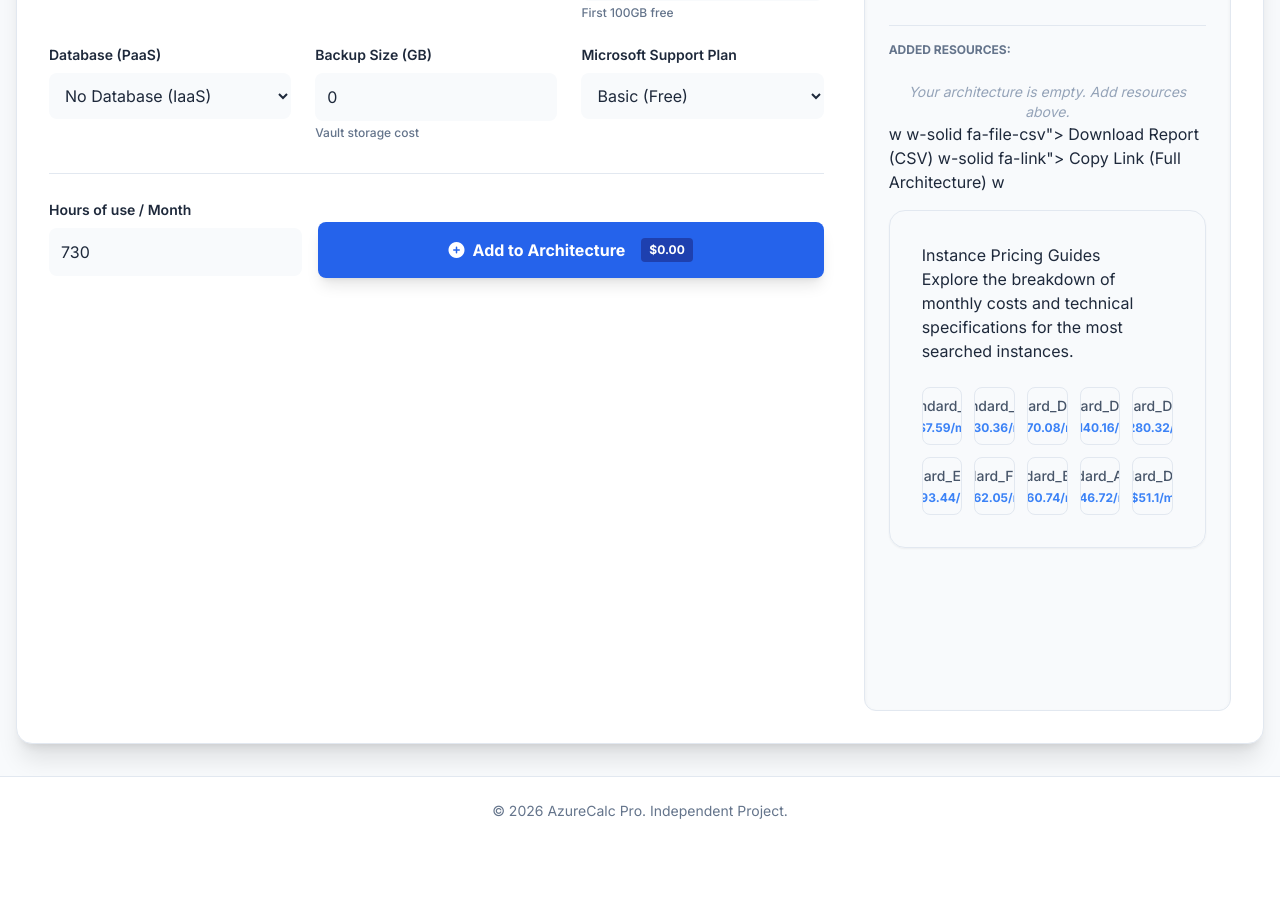
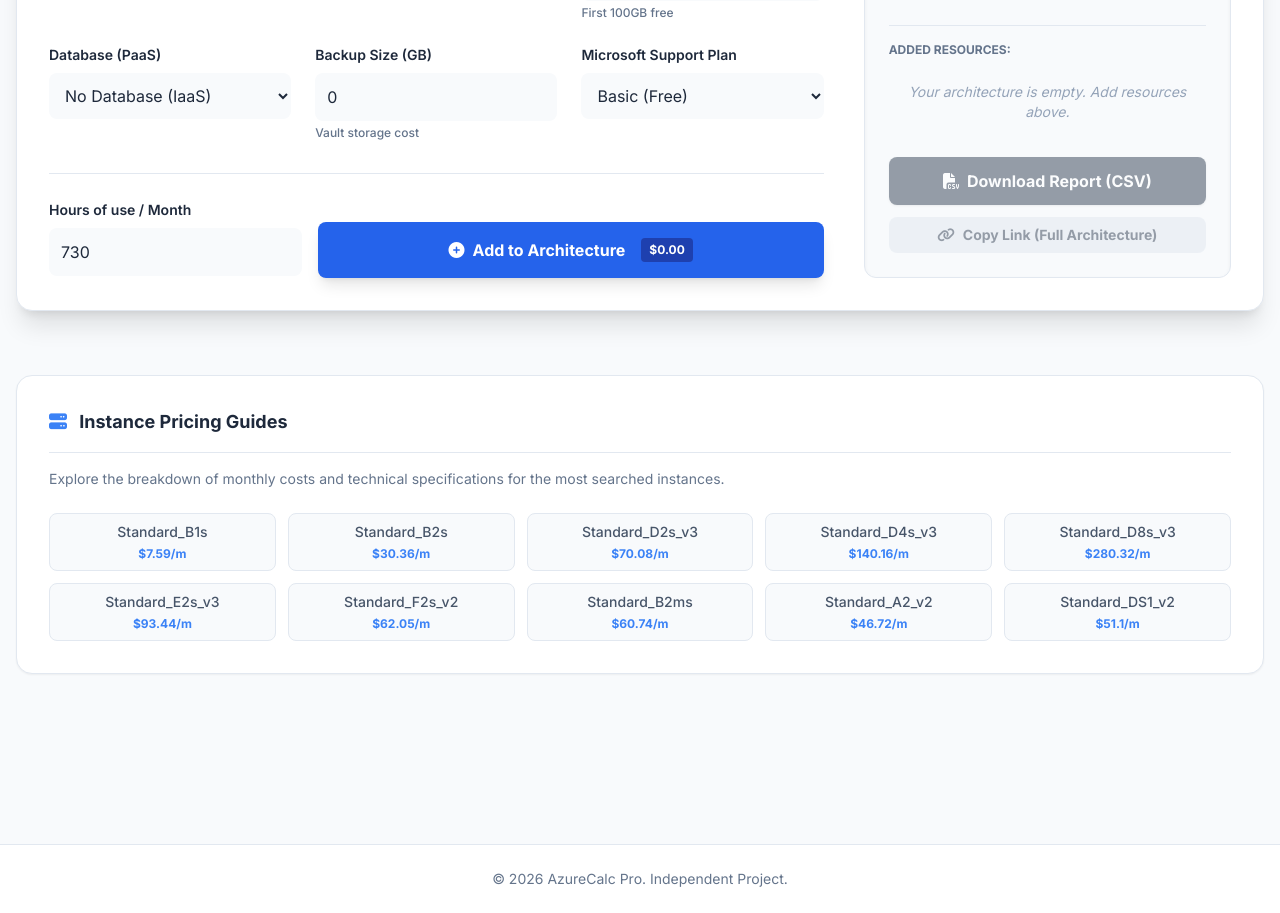
Before and after one commit to GuilhermeRauzes/azure-calculator, a Flask app: page / in a window 1280 px wide. Shown: the part 740-1653 px from the top of the page. Before the commit the page ends 1559 px from the top, so only its background shows below. Run offline with Flask 3, Linux system fonts and the light colour scheme; some libraries are stand-ins or nearby versions.

Commit message:
Update index.html

```diff
--- a/templates/index.html
+++ b/templates/index.html
@@ -2,8 +2,10 @@
 {% block title %}Calculadora Completa Azure{% endblock %}
 
 {% block content %}
+<!-- CAIXA PRINCIPAL DA CALCULADORA -->
 <div class="bg-white dark:bg-slate-800 rounded-2xl shadow-xl border border-slate-200 dark:border-slate-700 overflow-hidden transition-colors duration-300">
 
+    <!-- HEADER -->
     <div class="bg-gradient-to-r from-blue-700 to-blue-500 dark:from-blue-900 dark:to-blue-700 px-8 py-8 text-white flex flex-col md:flex-row justify-between items-center gap-4">
         <div>
             <h1 class="text-3xl font-bold" data-i18n="title_est">Estimador de Arquitetura</h1>
@@ -15,7 +17,10 @@
         </div>
     </div>
 
+    <!-- GRID DUPLO -->
     <div class="p-8 grid grid-cols-1 lg:grid-cols-3 gap-10">
+
+        <!-- LADO ESQUERDO: FORMULÁRIO -->
         <div class="lg:col-span-2 space-y-8">
             <div class="grid grid-cols-1 md:grid-cols-2 gap-6">
                 <div>
@@ -119,6 +124,7 @@
             </div>
         </div>
 
+        <!-- LADO DIREITO: RESUMO, GRÁFICO E CARRINHO -->
         <div class="bg-slate-50 dark:bg-slate-800/50 p-6 rounded-xl border border-slate-200 dark:border-slate-700 flex flex-col shadow-inner transition-colors duration-300">
             <h3 class="text-sm font-bold text-slate-400 uppercase tracking-widest text-center mb-4" data-i18n="title_tot">Orçamento Total da Arquitetura</h3>
 
@@ -129,31 +135,36 @@
                 <p id="conversion-note" class="text-xs text-orange-500 mt-2 hidden font-medium"><i class="fa-solid fa-bolt"></i> <span data-i18n="note_conv">Câmbio aplicado</span></p>
             </div>
 
+            <!-- Gráfico Restaurado -->
             <div class="w-full h-48 mb-6 relative">
                 <canvas id="costChart"></canvas>
             </div>
 
+            <!-- Lista de itens do Carrinho -->
             <div class="flex-grow border-t border-slate-200 dark:border-slate-700 pt-4 mb-4 overflow-y-auto max-h-48 custom-scrollbar">
                 <h4 class="text-xs font-bold text-slate-500 dark:text-slate-400 uppercase mb-3" data-i18n="cart_title">Recursos Adicionados:</h4>
                 <div id="cart-list" class="space-y-2">
                     <p class="text-sm text-slate-400 italic text-center mt-6" data-i18n="cart_empty">Sua arquitetura está vazia. Adicione recursos acima.</p>
-              w
-            </w
+                </div>
+            </div>
 
-            <bwexport" class="mt-auto w-full bg-slate-700 hover:bg-slate-800 dark:bg-slate-600 dark:hover:bg-slate-500 text-white font-bold py-3 px-4 rounded-lg shadow transition-all flex items-center justify-center gap-2 disabled:opacity-50" disabled>
-              w-solid fa-file-csv"></i> <span data-i18n="btn_exp">Baixar Relatório (CSV)</span>
-            </w
-            <bwcopy-link" class="mt-3 w-full bg-slate-200 hover:bg-slate-300 dark:bg-slate-700 dark:hover:bg-slate-600 text-slate-700 dark:text-white font-bold py-2 px-4 rounded-lg transition-all flex items-center justify-center gap-2 text-sm disabled:opacity-50" disabled>
-              w-solid fa-link"></i> <span data-i18n="btn_copy">Copiar Link</span>
-            </w
-        </div>w
+            <!-- Botões Restaurados -->
+            <button id="btn-export" class="mt-auto w-full bg-slate-700 hover:bg-slate-800 dark:bg-slate-600 dark:hover:bg-slate-500 text-white font-bold py-3 px-4 rounded-lg shadow transition-all flex items-center justify-center gap-2 disabled:opacity-50" disabled>
+                <i class="fa-solid fa-file-csv"></i> <span data-i18n="btn_exp">Baixar Relatório (CSV)</span>
+            </button>
+            <button id="btn-copy-link" class="mt-3 w-full bg-slate-200 hover:bg-slate-300 dark:bg-slate-700 dark:hover:bg-slate-600 text-slate-700 dark:text-white font-bold py-2 px-4 rounded-lg transition-all flex items-center justify-center gap-2 text-sm disabled:opacity-50" disabled>
+                <i class="fa-solid fa-link"></i> <span data-i18n="btn_copy">Copiar Link</span>
+            </button>
+        </div>
     </div>
 </div>
-<div class="mtwark:bg-slate-800 p-8 rounded-2xl border border-slate-200 dark:border-slate-700 shadow-sm transition-colors duration-300">
-    <h2 class=wbold text-slate-800 dark:text-white mb-4 border-b border-slate-200 dark:border-slate-700 pb-4">
-        <i clawa-server text-blue-500 mr-2"></i> <span data-i18n="seo_guides">Guias de Preços por Instância</span>
+
+<!-- BLOCO DE SEO DEVOLVIDO AO SEU LUGAR CERTO (Ocupando 100% da largura na parte de baixo) -->
+<div class="mt-16 bg-white dark:bg-slate-800 p-8 rounded-2xl border border-slate-200 dark:border-slate-700 shadow-sm transition-colors duration-300">
+    <h2 class="text-lg font-bold text-slate-800 dark:text-white mb-4 border-b border-slate-200 dark:border-slate-700 pb-4">
+        <i class="fa-solid fa-server text-blue-500 mr-2"></i> <span data-i18n="seo_guides">Guias de Preços por Instância</span>
     </h2>
-    <p class="wlate-500 dark:text-slate-400 mb-6" data-i18n="seo_desc">Explore o detalhamento de custos mensais e especificações técnicas das instâncias mais pesquisadas.</p>
+    <p class="text-sm text-slate-500 dark:text-slate-400 mb-6" data-i18n="seo_desc">Explore o detalhamento de custos mensais e especificações técnicas das instâncias mais pesquisadas.</p>
 
     <div class="grid grid-cols-2 md:grid-cols-4 lg:grid-cols-5 gap-3">
         {% for vm in vms %}
@@ -164,6 +175,7 @@
         {% endfor %}
     </div>
 </div>
+
 <style>
     .custom-scrollbar::-webkit-scrollbar { width: 6px; }
     .custom-scrollbar::-webkit-scrollbar-track { background: transparent; }
```
